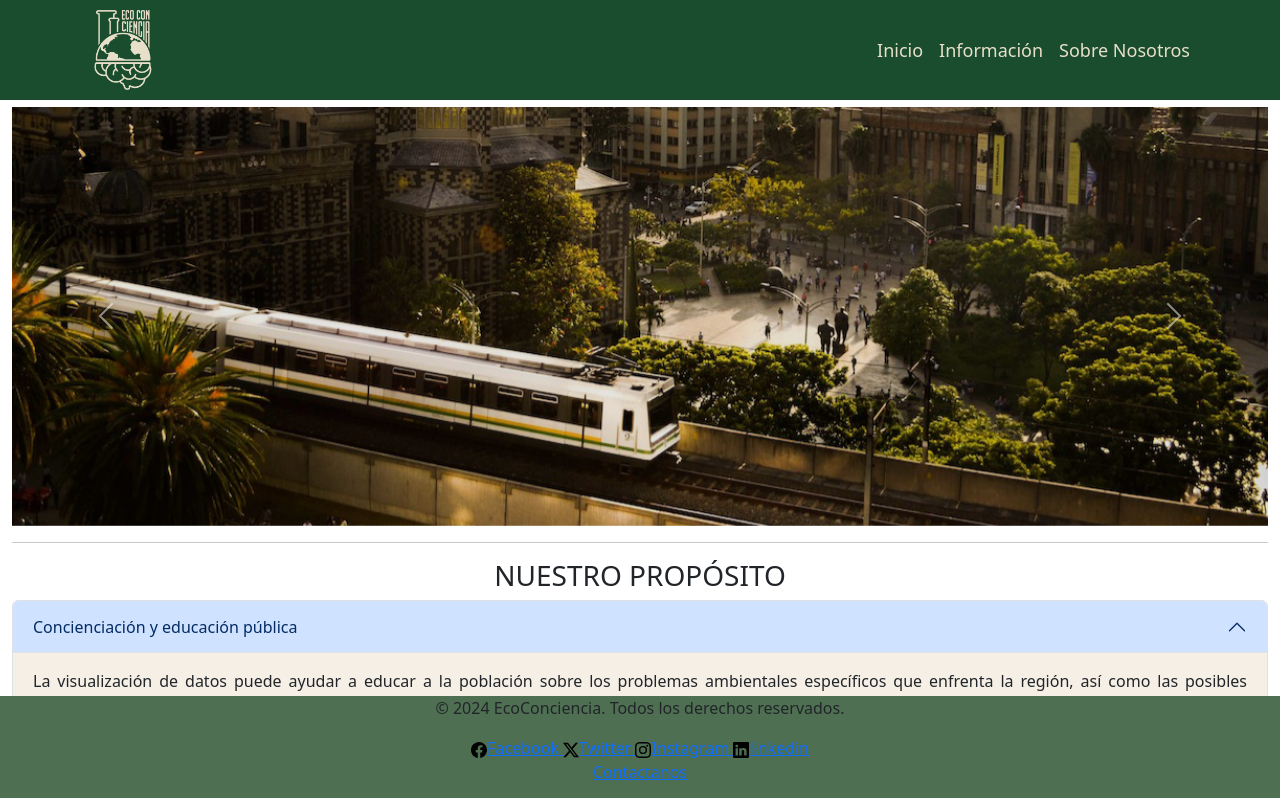
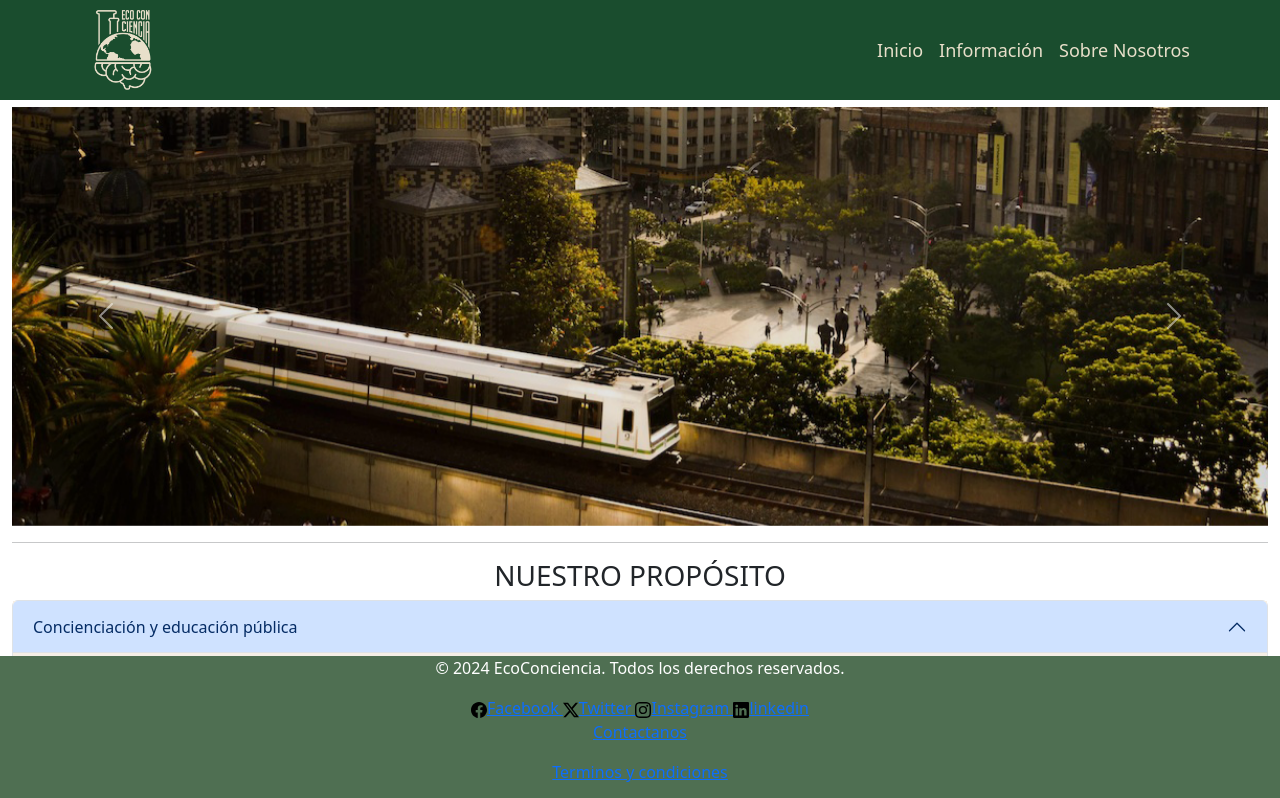
Before and after one commit to MPemberth/EcoConCiencia, a React (Create React App) app: page / in a window 1280 px wide. Shown: the top 798 px of the page. Built offline with nearby package versions, Linux system fonts and the light colour scheme; a small style sheet from the web is missing.

Commit message:
Ajuste al footer

```diff
--- a/src/components/Footer.js
+++ b/src/components/Footer.js
@@ -22,6 +22,7 @@ const Footer = ({ Routers }) => {
                 <a href="#" class="social-icon">linkedin<i class="linkedin"></i></a>
             </div>
         <div class="contactofooter"><p><a href="#" class="social-icon">Contactanos</a></p></div>
+        <div class="terminosofooter"><p><a href="#" class="social-icon">Terminos y condiciones</a></p></div>
         </div>
     );
 };
--- a/src/css/footer.css
+++ b/src/css/footer.css
@@ -4,4 +4,10 @@
     width: 100%;
     background-color: #4f6f52;
     text-align: center;
+    color: white;
+
 }
+
+.a{
+    text-decoration: none;
+}
```
